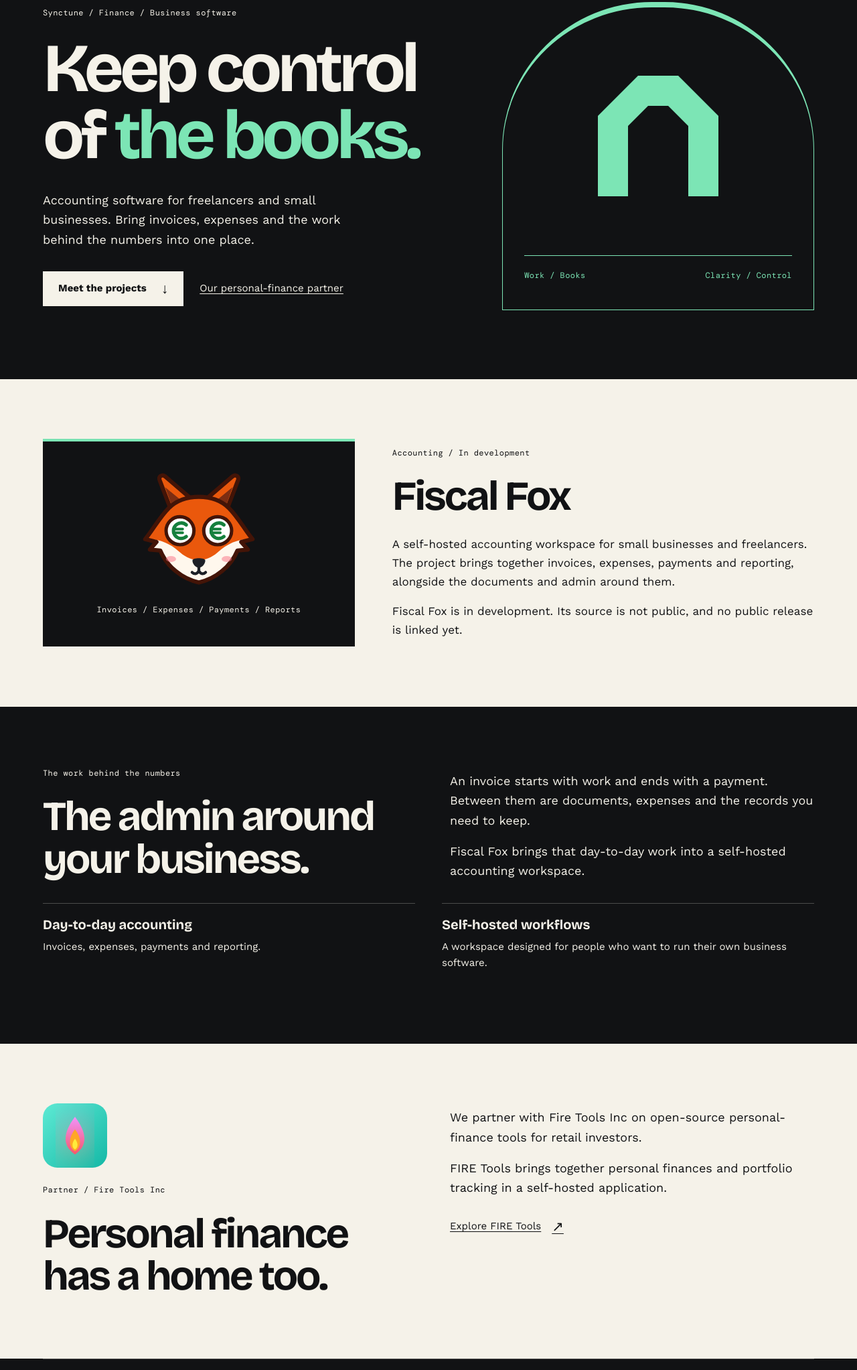
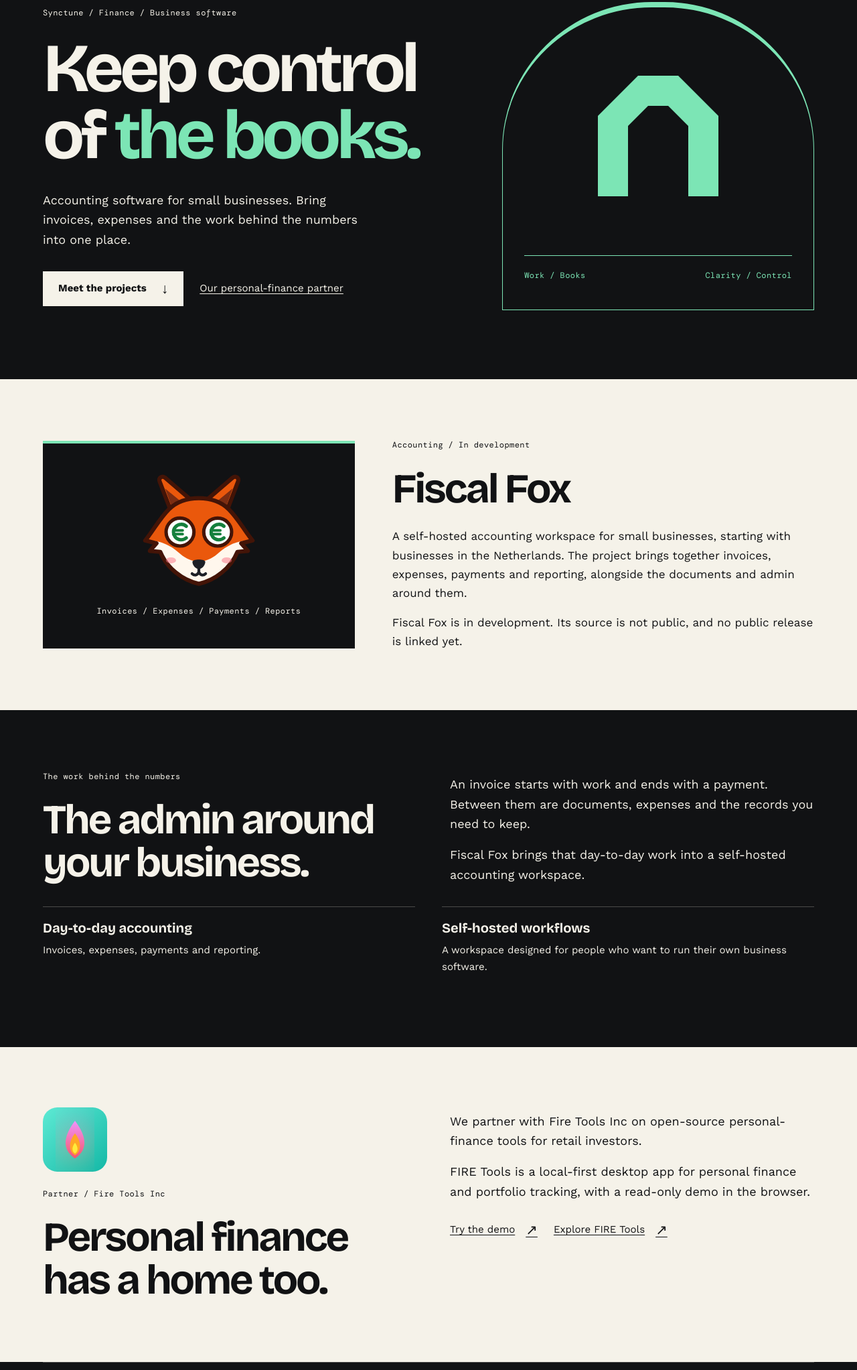
Before and after one commit to synctune-finance/finance.synctune.it, a plain HTML site: page index.html in a window 1280 px wide. Shown: the part 215-2260 px from the top of the page at 67% size. Drawn offline with Linux system fonts and the light colour scheme.

Commit message:
Describe Fiscal Fox and FIRE Tools accurately
Fiscal Fox targets small businesses, starting in the Netherlands, not
freelancers. FIRE Tools is a local-first desktop app with a browser demo,
not a self-hosted application. Link the demo next to the source.

```diff
--- a/assets/styles.css
+++ b/assets/styles.css
@@ -345,7 +345,9 @@ p + p { margin-top: 1rem; }
 .card h3 { overflow-wrap: anywhere; }
 .card p:not(.meta) { font-size: 0.94rem; }
 .card > a,
-.card > .availability { margin-top: auto; }
+.card > .availability,
+.card > .card-links { margin-top: auto; }
+.card-links { display: flex; flex-wrap: wrap; column-gap: 24px; }
 .availability { padding-top: 8px; color: var(--signal); }
 .light .availability { color: var(--ink); }
 
--- a/index.html
+++ b/index.html
@@ -27,13 +27,13 @@
   </header>
   <main id="main" tabindex="-1">
     <section class="branch-hero wrap" aria-labelledby="hero-title">
-      <div class="hero-copy"><p class="eyebrow">Synctune / Finance / Business software</p><h1 id="hero-title">Keep control<br>of <span class="accent">the books.</span></h1><p>Accounting software for freelancers and small businesses. Bring invoices, expenses and the work behind the numbers into one place.</p><div class="actions"><a class="button" href="#projects">Meet the projects <span class="arrow" aria-hidden="true">&#8595;</span></a><a class="text-link" href="#partner">Our personal-finance partner</a></div></div>
+      <div class="hero-copy"><p class="eyebrow">Synctune / Finance / Business software</p><h1 id="hero-title">Keep control<br>of <span class="accent">the books.</span></h1><p>Accounting software for small businesses. Bring invoices, expenses and the work behind the numbers into one place.</p><div class="actions"><a class="button" href="#projects">Meet the projects <span class="arrow" aria-hidden="true">&#8595;</span></a><a class="text-link" href="#partner">Our personal-finance partner</a></div></div>
       <div class="hero-art reserve" aria-hidden="true"><img src="assets/symbol.svg" alt="" width="320" height="320"><div class="art-caption"><span>Work / Books</span><span>Clarity / Control</span></div></div>
     </section>
     <section id="projects" class="section light" aria-labelledby="fiscal-title">
       <div class="feature wrap">
         <div class="feature-art" aria-hidden="true"><img src="assets/projects/fiscal-fox.svg" alt="" width="64" height="64"><p class="meta">Invoices / Expenses / Payments / Reports</p></div>
-        <div class="feature-copy"><p class="eyebrow">Accounting / In development</p><h2 id="fiscal-title">Fiscal Fox</h2><p>A self-hosted accounting workspace for small businesses and freelancers. The project brings together invoices, expenses, payments and reporting, alongside the documents and admin around them.</p><p>Fiscal Fox is in development. Its source is not public, and no public release is linked yet.</p></div>
+        <div class="feature-copy"><p class="eyebrow">Accounting / In development</p><h2 id="fiscal-title">Fiscal Fox</h2><p>A self-hosted accounting workspace for small businesses, starting with businesses in the Netherlands. The project brings together invoices, expenses, payments and reporting, alongside the documents and admin around them.</p><p>Fiscal Fox is in development. Its source is not public, and no public release is linked yet.</p></div>
       </div>
     </section>
     <section class="section wrap" aria-labelledby="focus-title">
@@ -41,7 +41,7 @@
       <ul class="service-list"><li><strong>Day-to-day accounting</strong><span>Invoices, expenses, payments and reporting.</span></li><li><strong>Self-hosted workflows</strong><span>A workspace designed for people who want to run their own business software.</span></li></ul>
     </section>
     <section id="partner" class="section light" aria-labelledby="partner-title">
-      <div class="split wrap"><div><img class="partner-mark" src="assets/projects/fire-tools.svg" alt="" width="1024" height="1024" loading="lazy"><p class="eyebrow">Partner / Fire Tools Inc</p><h2 id="partner-title">Personal finance<br>has a home too.</h2></div><div class="split-copy"><p>We partner with Fire Tools Inc on open-source personal-finance tools for retail investors.</p><p>FIRE Tools brings together personal finances and portfolio tracking in a self-hosted application.</p><a class="text-link" href="https://github.com/fire-tools-inc/app">Explore FIRE Tools <span class="arrow" aria-hidden="true">&#8599;</span></a></div></div>
+      <div class="split wrap"><div><img class="partner-mark" src="assets/projects/fire-tools.svg" alt="" width="1024" height="1024" loading="lazy"><p class="eyebrow">Partner / Fire Tools Inc</p><h2 id="partner-title">Personal finance<br>has a home too.</h2></div><div class="split-copy"><p>We partner with Fire Tools Inc on open-source personal-finance tools for retail investors.</p><p>FIRE Tools is a local-first desktop app for personal finance and portfolio tracking, with a read-only demo in the browser.</p><div class="card-links"><a class="text-link" href="https://fire-tools-inc.github.io/app/">Try the demo <span class="arrow" aria-hidden="true">&#8599;</span></a><a class="text-link" href="https://github.com/fire-tools-inc/app">Explore FIRE Tools <span class="arrow" aria-hidden="true">&#8599;</span></a></div></div></div>
     </section>
   </main>
   <footer class="site-footer wrap">
```
Also changed, not shown: 1 other file.
